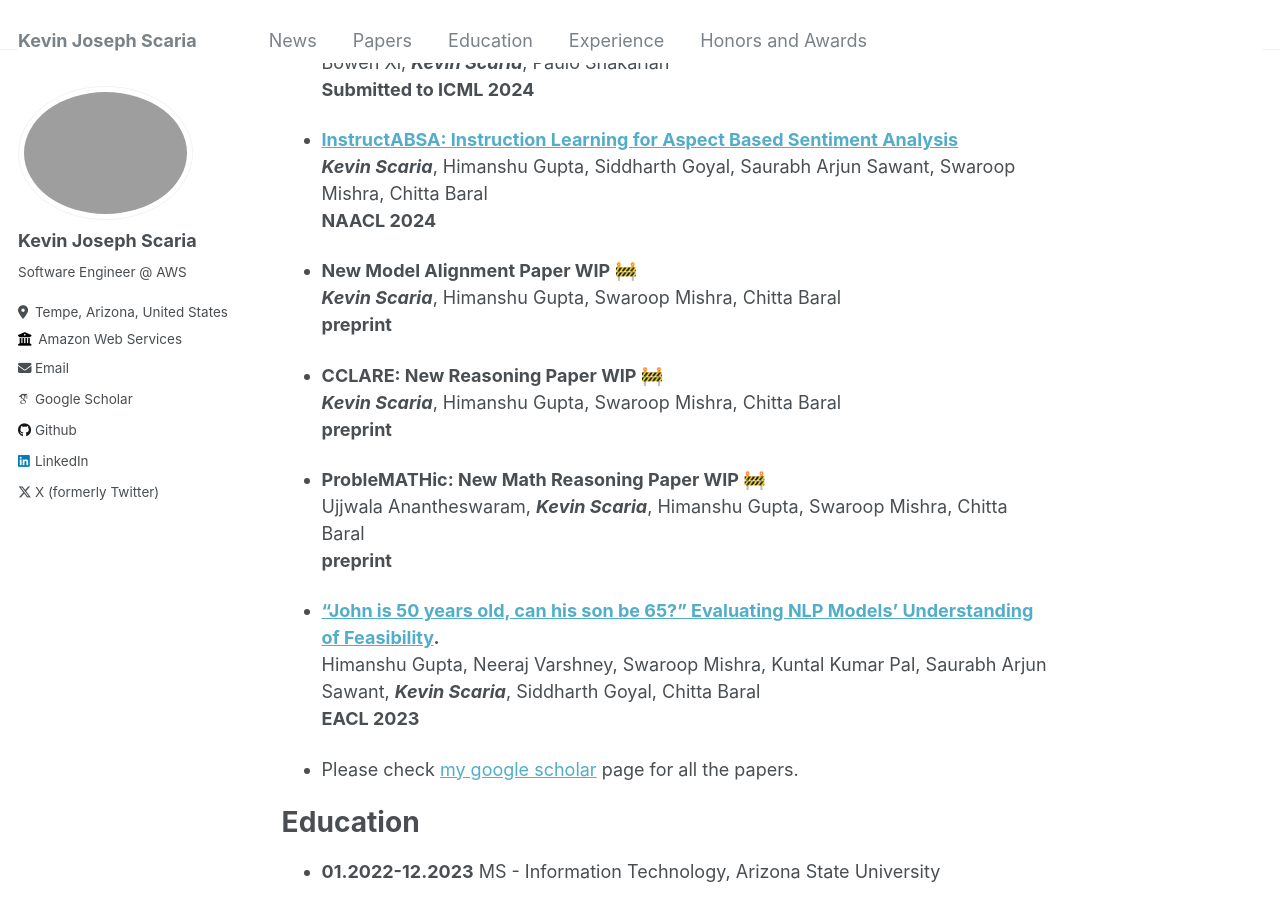
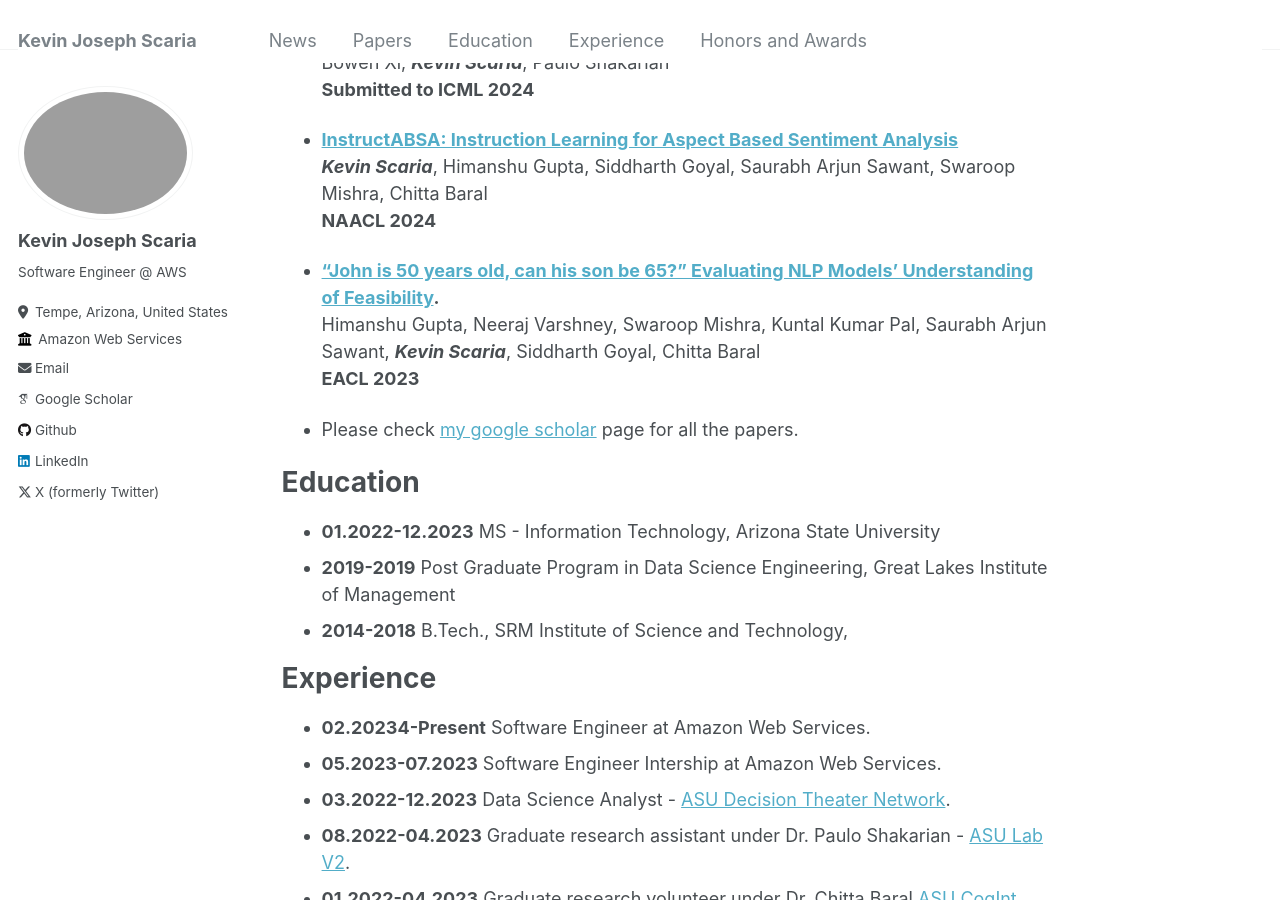
Before and after one commit to kevinscaria/kevinscaria.github.io, a Jekyll site: the page built from _pages/about.md, in a window 1280 px wide and 900 px high, scrolled down 635 px. Built offline with Jekyll 4.4.1, drawn with Linux system fonts in a browser that asks for light colours; some web fonts are replaced.

Commit message:
Update about.md

```diff
--- a/_pages/about.md
+++ b/_pages/about.md
@@ -34,18 +34,6 @@ Bowen Xi, ***Kevin Scaria***, Paulo Shakarian <br>
 ***Kevin Scaria***, Himanshu Gupta, Siddharth Goyal, Saurabh Arjun Sawant, Swaroop Mishra, Chitta Baral <br>
   **NAACL 2024**<br>
 
-* **New Model Alignment Paper WIP 🚧** <br>
-***Kevin Scaria***, Himanshu Gupta, Swaroop Mishra, Chitta Baral <br>
-  **preprint**<br>
-
-* **CCLARE: New Reasoning Paper WIP 🚧** <br>
-***Kevin Scaria***, Himanshu Gupta, Swaroop Mishra, Chitta Baral <br>
-  **preprint**<br>
-
-* **ProbleMATHic: New Math Reasoning Paper WIP 🚧** <br>
-Ujjwala Anantheswaram, ***Kevin Scaria***, Himanshu Gupta, Swaroop Mishra, Chitta Baral <br>
-  **preprint**<br>
-
 * **["John is 50 years old, can his son be 65?" Evaluating NLP Models' Understanding of Feasibility](https://arxiv.org/abs/2210.07471).** <br>
 Himanshu Gupta, Neeraj Varshney, Swaroop Mishra, Kuntal Kumar Pal, Saurabh Arjun Sawant, ***Kevin Scaria***, Siddharth Goyal, Chitta Baral <br>
   **EACL 2023**<br>
```
